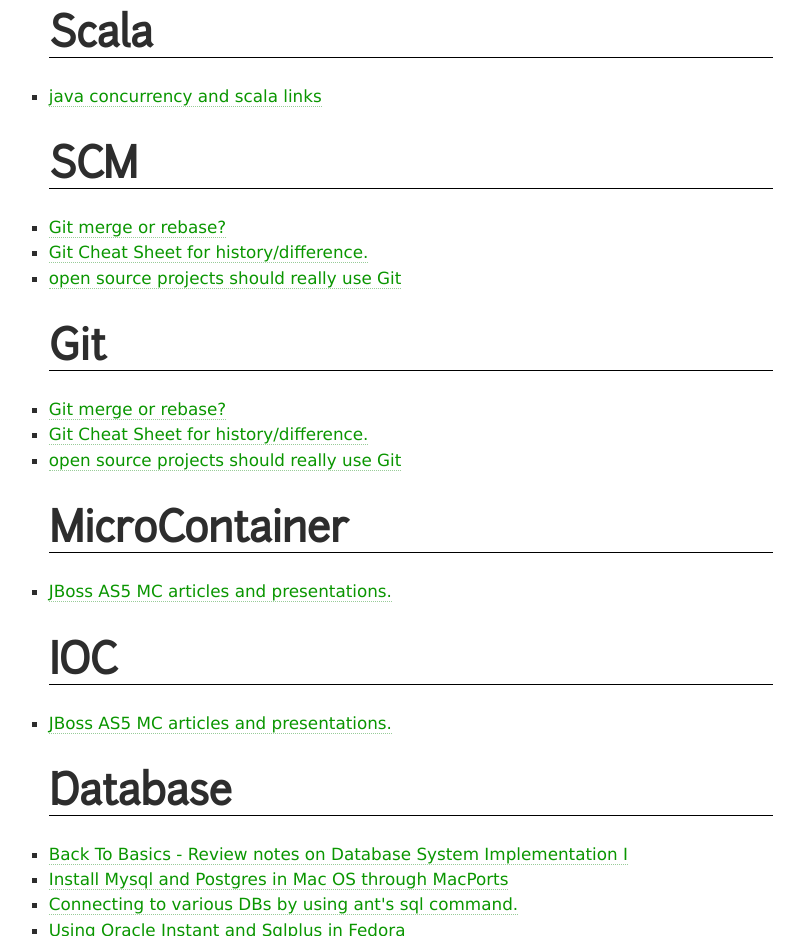
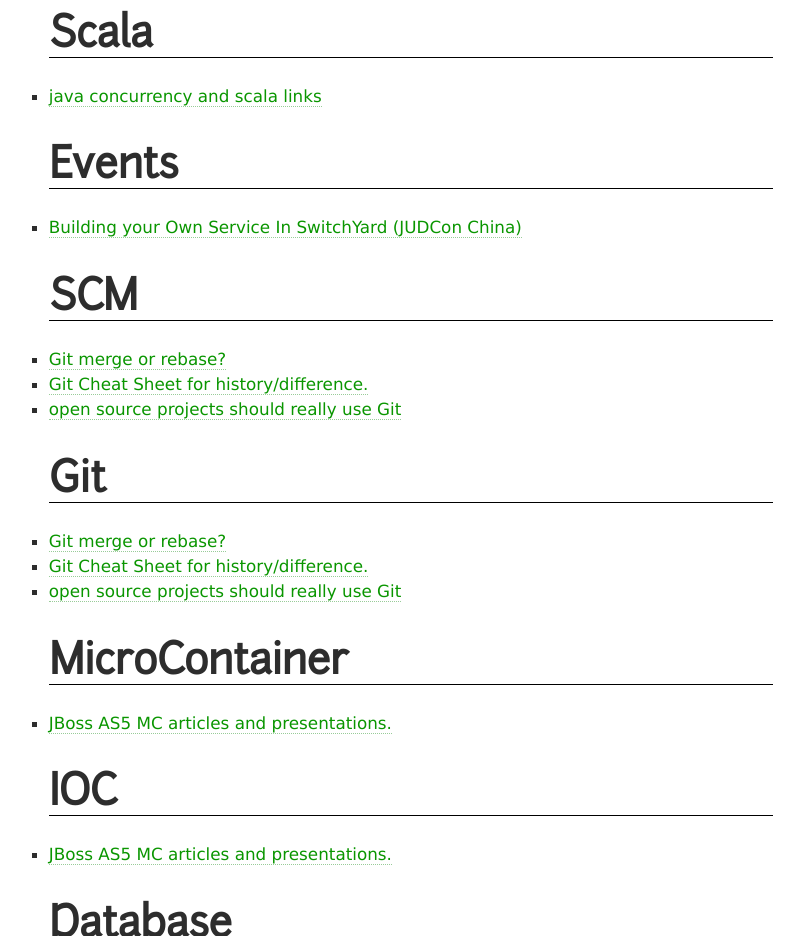
Before and after one commit to jeffyuchang/jeffyuchang.github.com, a plain HTML site: page tags.html in a window 1280 px wide. Shown: the part 6340-7276 px from the top of the page, without its empty margins (229-1033 px from the left). Drawn offline with Linux system fonts and the light colour scheme.

Commit message:
Updated the tag.

```diff
--- a/atom.xml
+++ b/atom.xml
@@ -4,7 +4,7 @@
  <title>Jeff Yu @ IT</title>
  <link href="http://jeffyuchang.github.com/atom.xml" rel="self"/>
  <link href="http://jeffyuchang.github.com"/>
- <updated>2012-12-11T13:32:46+11:00</updated>
+ <updated>2012-12-13T13:30:14+11:00</updated>
  <id>http://jeffyuchang.github.com</id>
  <author>
    <name>Jeff Yu</name>
--- a/tags.html
+++ b/tags.html
@@ -122,6 +122,8 @@
 
     	<li><a href="/tags.html#Scala-ref">Scala <span>1</span></a></li>
 
+    	<li><a href="/tags.html#Events-ref">Events <span>1</span></a></li>
+
     	<li><a href="/tags.html#SCM-ref">SCM <span>3</span></a></li>
 
     	<li><a href="/tags.html#Git-ref">Git <span>3</span></a></li>
@@ -1136,6 +1138,24 @@
 
 
     	<li><a href="/2009/07/08/java-concurrency-and-scala-links">java concurrency and scala links</a></li>
+
+
+
+
+
+
+  </ul>
+
+  <h2 id="Events-ref">Events</h2>
+  <ul>
+
+
+
+
+
+
+
+    	<li><a href="/2012/11/30/intro-to-switchyard">Building your Own Service In SwitchYard (JUDCon China)</a></li>
 
 
 
```
Also changed, not shown: 2012/11/30/intro-to-switchyard/index.html (+2 -0 lines).
